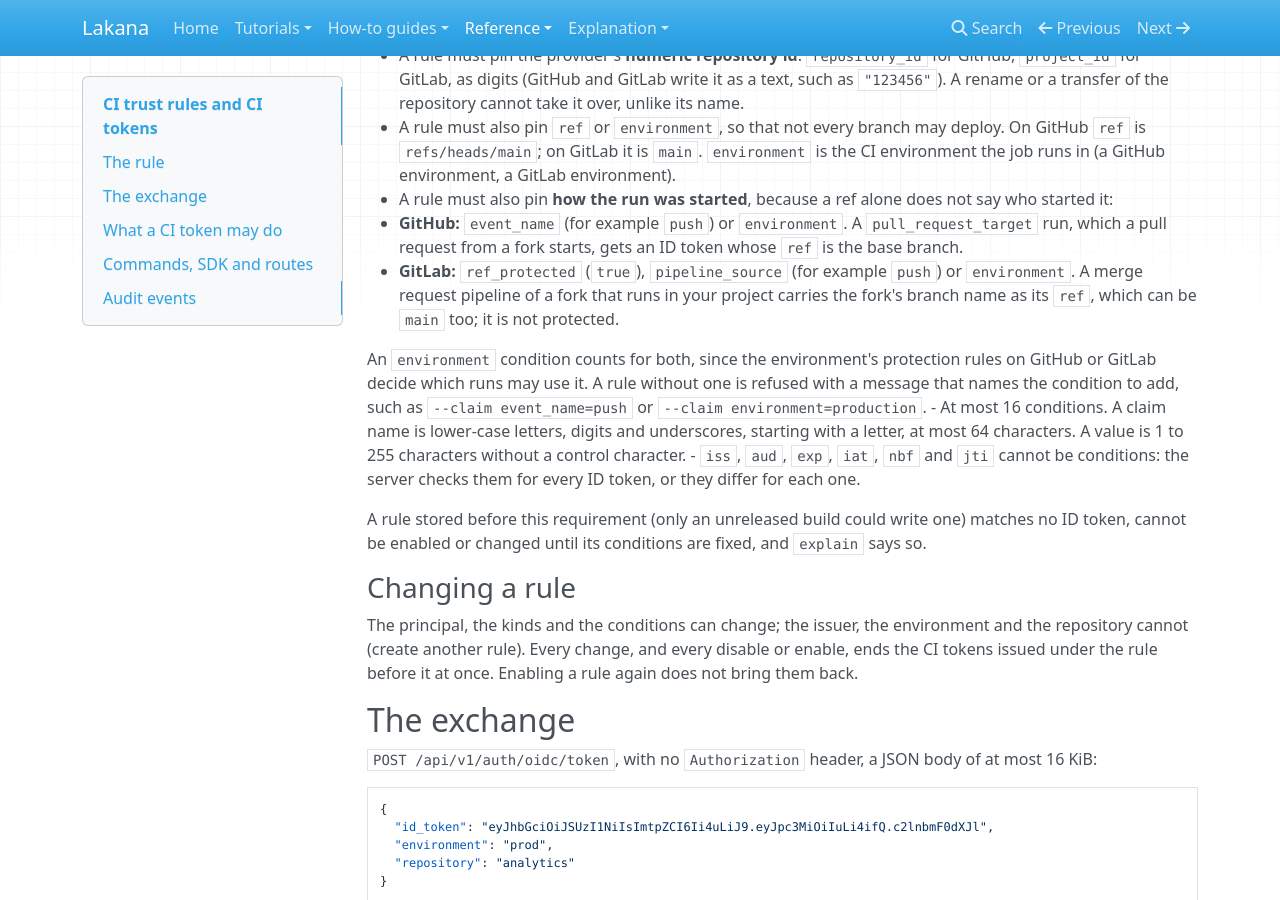
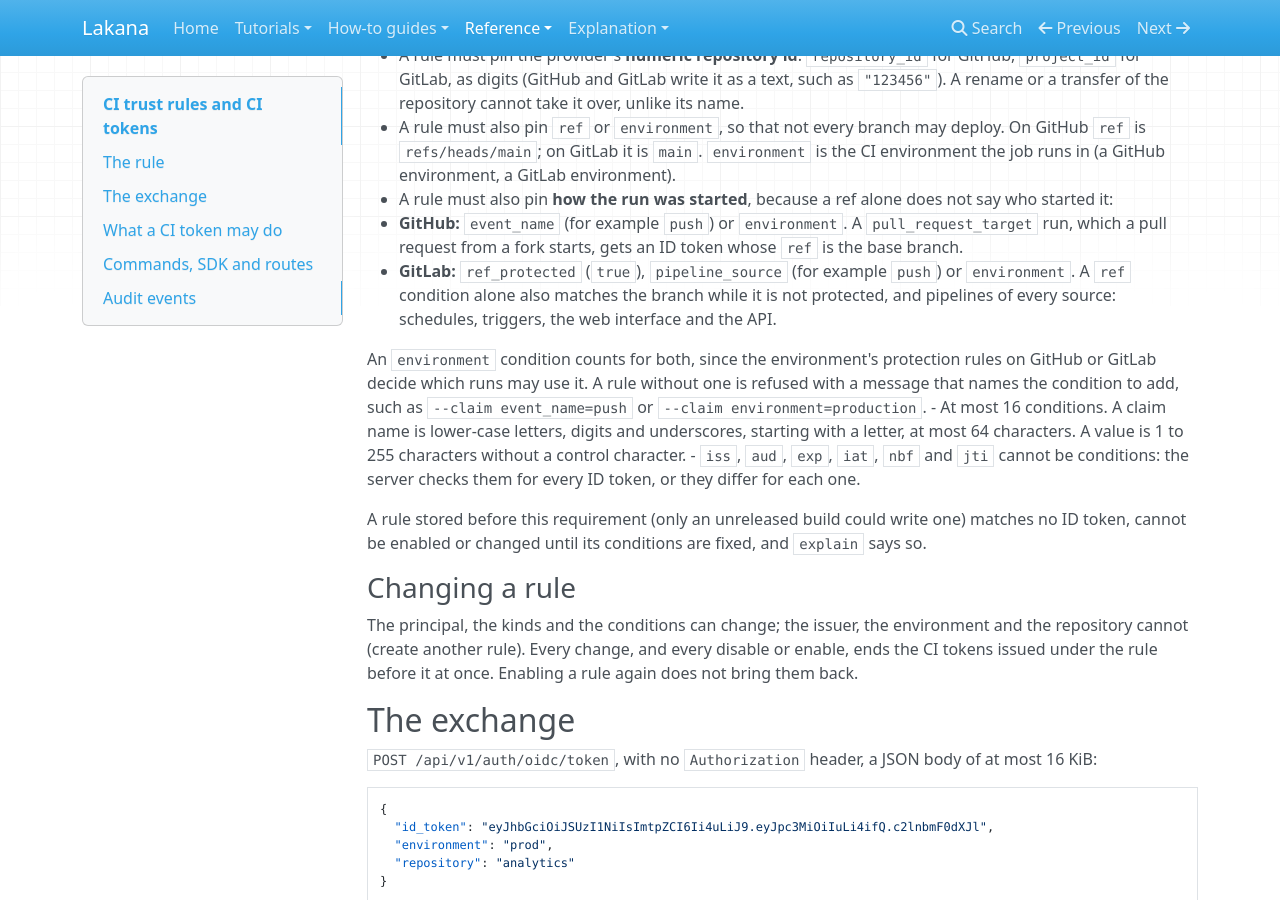
Before and after one commit to chrschy/lakana, an MkDocs documentation site: the page built from docs/site/reference/ci-trust-rules.md, in a window 1280 px wide and 900 px high, scrolled down 1198 px. Built offline with MkDocs 1.6.1, drawn with Linux system fonts in a browser that asks for light colours; nearby versions of some CDN libraries.

Commit message:
fix(security): give the right reason for the GitLab trigger condition; key DEPLOY call sites by qualified name
A fork's merge request pipeline carries the fork's project_id, which the id
pin already refuses. The GitLab trigger condition stays required, with the
accurate reason: a ref pin alone also matches the branch while it is
unprotected, and pipelines of every source (schedules, triggers, web, API).

The DEPLOY call-site test now keys each check by Class.method and counts the
mentions per function, so a second check in a listed function, or a method of
the same name in another class, fails it.

Part of #15

```diff
--- a/docs/site/reference/ci-trust-rules.md
+++ b/docs/site/reference/ci-trust-rules.md
@@ -45,8 +45,8 @@ the service account deletes the rule.
   - **GitHub:** `event_name` (for example `push`) or `environment`. A `pull_request_target` run,
     which a pull request from a fork starts, gets an ID token whose `ref` is the base branch.
   - **GitLab:** `ref_protected` (`true`), `pipeline_source` (for example `push`) or
-    `environment`. A merge request pipeline of a fork that runs in your project carries the
-    fork's branch name as its `ref`, which can be `main` too; it is not protected.
+    `environment`. A `ref` condition alone also matches the branch while it is not protected,
+    and pipelines of every source: schedules, triggers, the web interface and the API.
 
   An `environment` condition counts for both, since the environment's protection rules on GitHub
   or GitLab decide which runs may use it. A rule without one is refused with a message that
```
Also changed, not shown: docs/agent/security.md (+3 -2 lines), docs/security/threat-model.md (+4 -2 lines), 3 other files.
